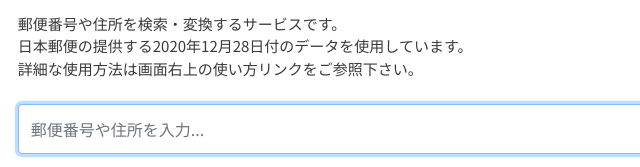
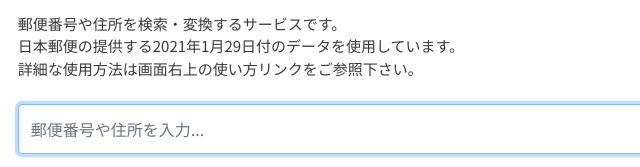
Before and after one commit to yukinakato/zip-addr-conv, a website built with webpack: page web/index.html in a window 1280 px wide. Shown: the part 186-353 px from the top of the page, 221-861 px from the left. Built offline with nearby package versions, Linux system fonts and the light colour scheme; no server answers.

Commit message:
20210129

```diff
--- a/web/index.html
+++ b/web/index.html
@@ -39,7 +39,7 @@
       <h1 class="site-title mb-3">郵便番号・住所変換くん</h1>
       <p class="site-description mb-4">
         郵便番号や住所を検索・変換するサービスです。<br>
-        日本郵便の提供する2020年12月28日付のデータを使用しています。<br>
+        日本郵便の提供する2021年1月29日付のデータを使用しています。<br>
         詳細な使用方法は画面右上の使い方リンクをご参照下さい。<br>
       </p>
       <div class="search-control mb-4">
@@ -143,6 +143,7 @@
           <br>
           <p>
             <i class="far fa-clock"></i></i>&nbsp;更新履歴<br>
+            2021年1月29日　郵便番号・住所データ更新<br>
             2020年12月30日　郵便番号・住所データ更新<br>
             2020年11月30日　郵便番号・住所データ更新<br>
             2020年11月3日　郵便番号・住所データ更新<br>
```
